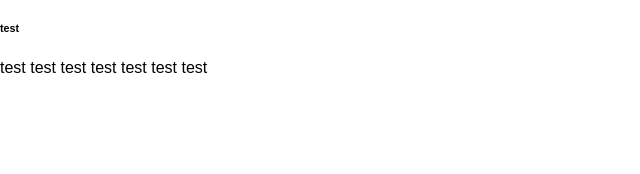
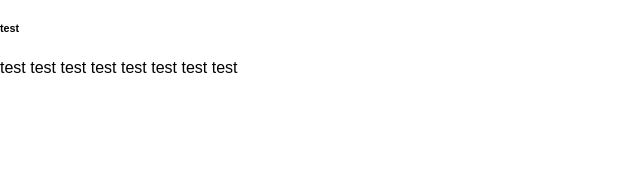
Before and after one commit to yromanchak/js-calculator-ui, a website built with webpack: page src/index.html in a window 1280 px wide. Shown: the part 229-403 px from the top of the page, 0-640 px from the left. Built offline with nearby package versions, Linux system fonts and the light colour scheme.

Commit message:
h15 added

```diff
--- a/src/index.html
+++ b/src/index.html
@@ -23,6 +23,7 @@
 
     <h13>test</h13>
     <h14>test</h14>
+    <h15>test</h15>
     <div class="calculator">
       <div class="calculator__head">
         <div data-previous-operand class="previous-operand"></div>
```
